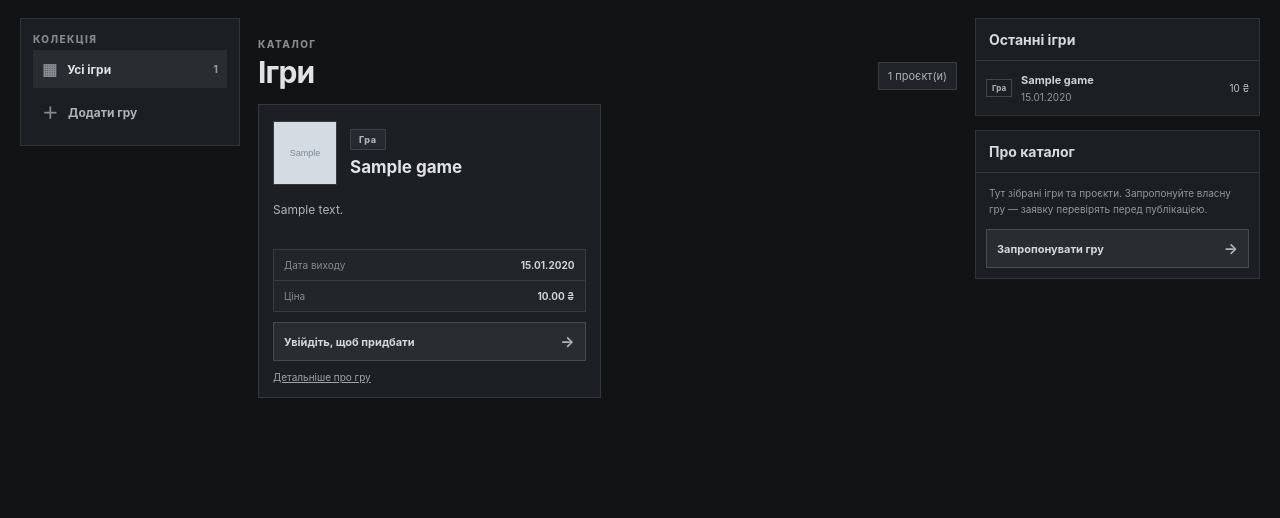
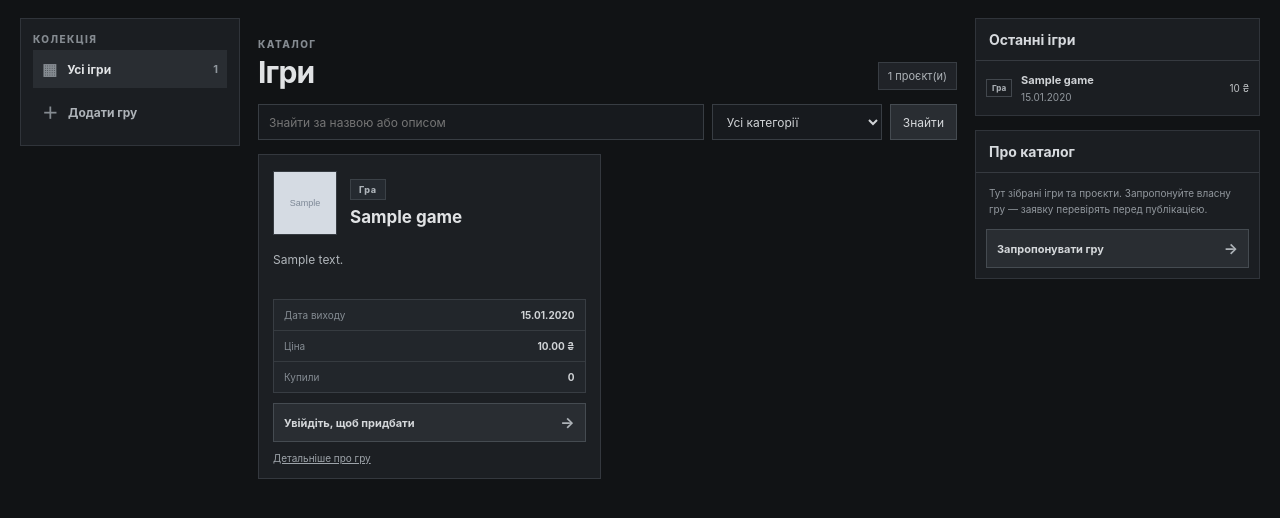
Before and after one commit to Nazar12345184/shop, a Django app: page / in a window 1280 px wide. Shown: the part 58-576 px from the top of the page. Run offline with Django 5.2, Linux system fonts and the light colour scheme; tables that the repository leaves empty hold one stand-in row (values such as "Sample post"); grey boxes marked "Sample" are stand-in pictures.

Commit message:
нене

```diff
--- a/jopa/static/css/jopa.css
+++ b/jopa/static/css/jopa.css
@@ -188,6 +188,13 @@ body { background: #111315; }
 .team-info .game-developer { margin-top:0; color:#969da4; font-size:11px; }
 .esports-description { min-height:38px; margin:14px 0 10px; color:#b1b6bb; font-size:12px; line-height:1.55; }
 .game-stats { border:1px solid #383d43; background:#22262b; }
+.catalog-search { display:flex; flex-wrap:wrap; gap:8px; margin:0 0 14px; }
+.catalog-search input,.catalog-search select { min-height:36px; padding:7px 10px; border:1px solid #383d43; background:#171a1e; color:#d0d3d6; font:inherit; font-size:12px; }
+.catalog-search input { flex:1 1 220px; min-width:150px; }
+.catalog-search select { flex:0 1 170px; }
+.catalog-search button,.catalog-search a { display:inline-flex; align-items:center; justify-content:center; min-height:36px; padding:7px 12px; border:1px solid #454b51; background:#292d32; color:#d5d8db; font:inherit; font-size:12px; text-decoration:none; cursor:pointer; }
+.catalog-search button:hover,.catalog-search a:hover { border-color:#70777e; background:#30353a; }
+.sr-only { position:absolute; width:1px; height:1px; padding:0; margin:-1px; overflow:hidden; clip:rect(0,0,0,0); white-space:nowrap; border:0; }
 .stat-row { display:flex; justify-content:space-between; gap:10px; padding:9px 10px; color:#858c93; font-size:10px; }
 .stat-row + .stat-row { border-top:1px solid #363b40; }
 .stat-row strong { overflow:hidden; color:#d0d3d6; font-size:10px; text-overflow:ellipsis; white-space:nowrap; }
--- a/jopa/templates/game_detail.html
+++ b/jopa/templates/game_detail.html
@@ -26,6 +26,7 @@
                 <div><dt>Розробник</dt><dd>{{ game.developer }}</dd></div>
                 <div><dt>Дата виходу</dt><dd>{{ game.release_date|date:"d.m.Y" }}</dd></div>
                 {% if game.price is not None %}<div><dt>Ціна</dt><dd>{{ game.price|floatformat:2 }} ₴</dd></div>{% endif %}
+                <div><dt>Купили</dt><dd>{{ game.sales_count }}</dd></div>
                 {% if game.link %}<div><dt>Посилання</dt><dd><a href="{{ game.link }}" target="_blank" rel="noopener noreferrer">Відкрити</a></dd></div>{% endif %}
             </dl>
         </div>
--- a/jopa/templates/index.html
+++ b/jopa/templates/index.html
@@ -30,6 +30,17 @@
     <main class="dashboard-main">
         {% if messages %}{% for message in messages %}<div class="notice">{{ message }}</div>{% endfor %}{% endif %}
         <div class="section-heading"><div><p class="side-kicker">КАТАЛОГ</p><h1>Ігри</h1></div><span class="collection-count">{{ games|length }} проєкт(и)</span></div>
+        <form method="get" class="catalog-search" role="search">
+            <label class="sr-only" for="catalog-query">Пошук у каталозі</label>
+            <input id="catalog-query" type="search" name="q" value="{{ search_query }}" placeholder="Знайти за назвою або описом">
+            <label class="sr-only" for="catalog-kind">Категорія</label>
+            <select id="catalog-kind" name="kind">
+                <option value="">Усі категорії</option>
+                {% for value, label in kind_choices %}<option value="{{ value }}"{% if selected_kind == value %} selected{% endif %}>{{ label }}</option>{% endfor %}
+            </select>
+            <button type="submit">Знайти</button>
+            {% if search_query or selected_kind %}<a href="{% url 'home' %}">Очистити</a>{% endif %}
+        </form>
         <section class="catalog-cards" aria-label="Список ігор">
             {% for game in games %}
             <article class="esports-game-card" data-priced="{% if game.price is not None %}yes{% else %}no{% endif %}">
@@ -41,12 +52,13 @@
                 <div class="game-stats">
                     <div class="stat-row"><span>Дата виходу</span><strong>{{ game.release_date|date:"d.m.Y" }}</strong></div>
                     <div class="stat-row"><span>Ціна</span><strong>{% if game.price is not None %}{{ game.price|floatformat:2 }} ₴{% else %}Без ціни{% endif %}</strong></div>
+                    <div class="stat-row"><span>Купили</span><strong>{{ game.sales_count }}</strong></div>
                 </div>
                 {% if not request.user.is_authenticated %}<a class="game-action" href="{% url 'login' %}">Увійдіть, щоб придбати <span>→</span></a>{% elif game.pk in owned_ids %}<a class="game-action" href="{% url 'library' %}">У бібліотеці <span>✓</span></a>{% elif game.price is not None and game.price > 0 %}<form method="post" action="{% url 'buy_game' game.pk %}" class="purchase-form">{% csrf_token %}<button class="game-action" type="submit">Купити за {{ game.price|floatformat:2 }} ₴ <span>→</span></button></form>{% else %}<form method="post" action="{% url 'add_free_game' game.pk %}" class="purchase-form">{% csrf_token %}<button class="game-action" type="submit">Додати до бібліотеки <span>＋</span></button></form>{% endif %}
                 <a class="game-details-link" href="{% url 'game_detail' game.pk %}">Детальніше про гру</a>
             </article>
             {% empty %}
-            <div class="empty-state">У каталозі поки немає ігор.</div>
+            <div class="empty-state">{% if search_query or selected_kind %}За цими умовами нічого не знайдено.{% else %}У каталозі поки немає пропозицій.{% endif %}</div>
             {% endfor %}
         </section>
     </main>
--- a/jopa/views.py
+++ b/jopa/views.py
@@ -12,6 +12,7 @@ from django.conf import settings
 from django.contrib.auth import login
 from django.contrib.auth.decorators import login_required
 from django.contrib import messages
+from django.db.models import Count, Q
 from django.http import HttpResponse, JsonResponse
 from django.shortcuts import get_object_or_404, redirect, render
 from django.urls import reverse
@@ -20,17 +21,45 @@ from django.views.decorators.csrf import csrf_exempt
 from django.views.decorators.http import require_POST
 
 from .forms import GameSubmissionForm, RegistrationForm
-from .models import GamePurchase, GameSubmission, games
+from .models import CatalogType, GamePurchase, GameSubmission, games
 
 logger = logging.getLogger(__name__)
 
 
 def home(request):
-    games_list = games.objects.all()
+    search_query = request.GET.get('q', '').strip()[:100]
+    selected_kind = request.GET.get('kind', '').strip()
+    valid_kinds = {value for value, _label in CatalogType.choices}
+
+    games_queryset = games.objects.all()
+    if search_query:
+        games_queryset = games_queryset.filter(
+            Q(name__icontains=search_query)
+            | Q(description__icontains=search_query)
+            | Q(developer__icontains=search_query)
+        )
+    if selected_kind in valid_kinds:
+        games_queryset = games_queryset.filter(kind=selected_kind)
+
+    games_list = games_queryset.annotate(
+        sales_count=Count(
+            'purchases',
+            filter=Q(
+                purchases__status=GamePurchase.Status.PAID,
+                purchases__amount__gt=0,
+            ),
+        )
+    )
     owned_ids = set()
     if request.user.is_authenticated:
         owned_ids = set(GamePurchase.objects.filter(user=request.user, status=GamePurchase.Status.PAID).values_list('game_id', flat=True))
-    return render(request, 'index.html', {'games': games_list, 'owned_ids': owned_ids})
+    return render(request, 'index.html', {
+        'games': games_list,
+        'owned_ids': owned_ids,
+        'search_query': search_query,
+        'selected_kind': selected_kind if selected_kind in valid_kinds else '',
+        'kind_choices': CatalogType.choices,
+    })
 
 
 def _wayforpay_signature(fields):
@@ -199,7 +228,18 @@ def register(request):
 
 
 def game_detail(request, pk):
-    game = get_object_or_404(games, pk=pk)
+    game = get_object_or_404(
+        games.objects.annotate(
+            sales_count=Count(
+                'purchases',
+                filter=Q(
+                    purchases__status=GamePurchase.Status.PAID,
+                    purchases__amount__gt=0,
+                ),
+            )
+        ),
+        pk=pk,
+    )
     return render(request, 'game_detail.html', {'game': game})
 
 
```
